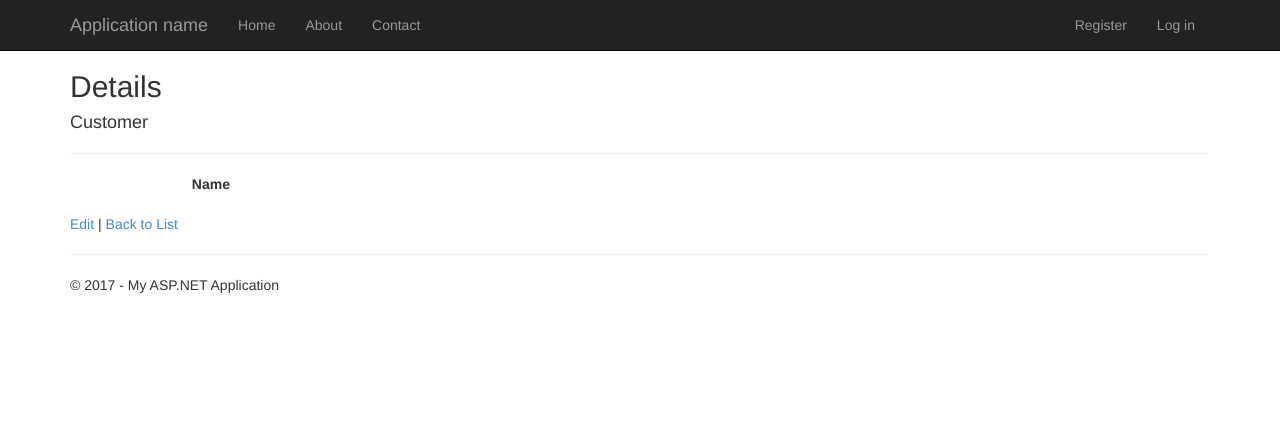
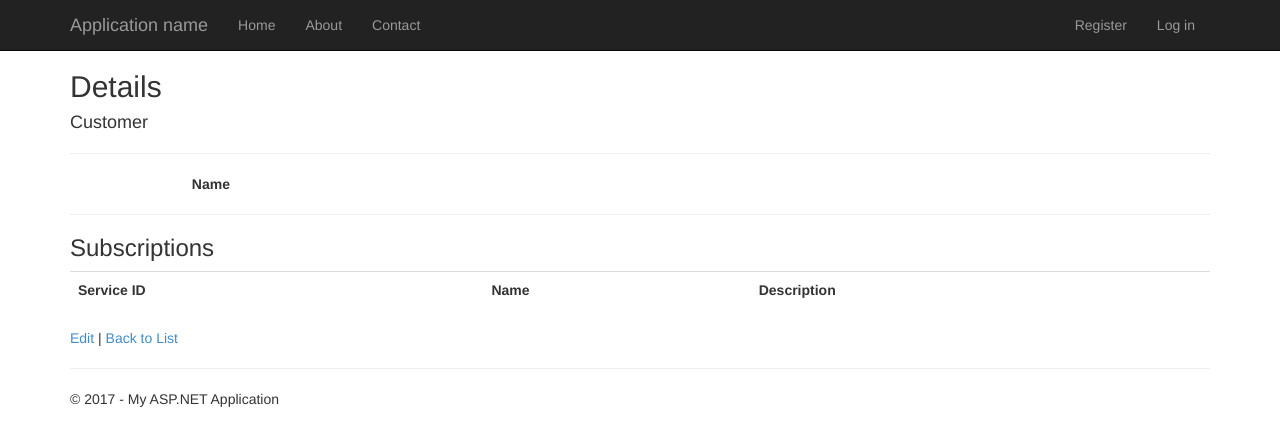
Before and after one commit to sivins/base-jump-contracts, an ASP.NET MVC app: template BaseJumpContracts/Views/Customer/Details.cshtml in a window 1280 px wide. Shown: the top 446 px of the page. Run offline with ASP.NET Core 8 and stand-ins for ASP.NET MVC 5, Linux system fonts and the light colour scheme; the template is opened without the code that fills it, so the values that code supplies are empty; the project's own start-up code is not run, and a stand-in starts its controllers and pages; some libraries are stand-ins or nearby versions.

Commit message:
Updated Details view to show subscriptions

```diff
--- a/BaseJumpContracts/Controllers/CustomerController.cs
+++ b/BaseJumpContracts/Controllers/CustomerController.cs
@@ -33,6 +33,7 @@ namespace BaseJumpContracts.Controllers
             {
                 return HttpNotFound();
             }
+
             return View(customer);
         }
 
--- a/BaseJumpContracts/Views/Customer/Details.cshtml
+++ b/BaseJumpContracts/Views/Customer/Details.cshtml
@@ -19,6 +19,33 @@
         </dd>
 
     </dl>
+    <hr />
+    <h3>
+    @Html.DisplayNameFor(model => model.Subscriptions)
+    </h3>
+    <table class="table">
+        <tr>
+            <th>Service ID</th>
+            <th>Name</th>
+            <th>Description</th>
+        </tr>
+
+        @foreach (var item in Model.Subscriptions)
+        {
+            <tr>
+                <td>
+                    @Html.DisplayFor(modelItem => item.Service.ID)
+                </td>
+                <td>
+                    @Html.DisplayFor(modelItem => item.Service.Name)
+                </td>
+                <td>
+                    @Html.DisplayFor(modelItem => item.Service.Description)
+                </td>
+            </tr>
+        }
+
+    </table>
 </div>
 <p>
     @Html.ActionLink("Edit", "Edit", new { id = Model.ID }) |
```
